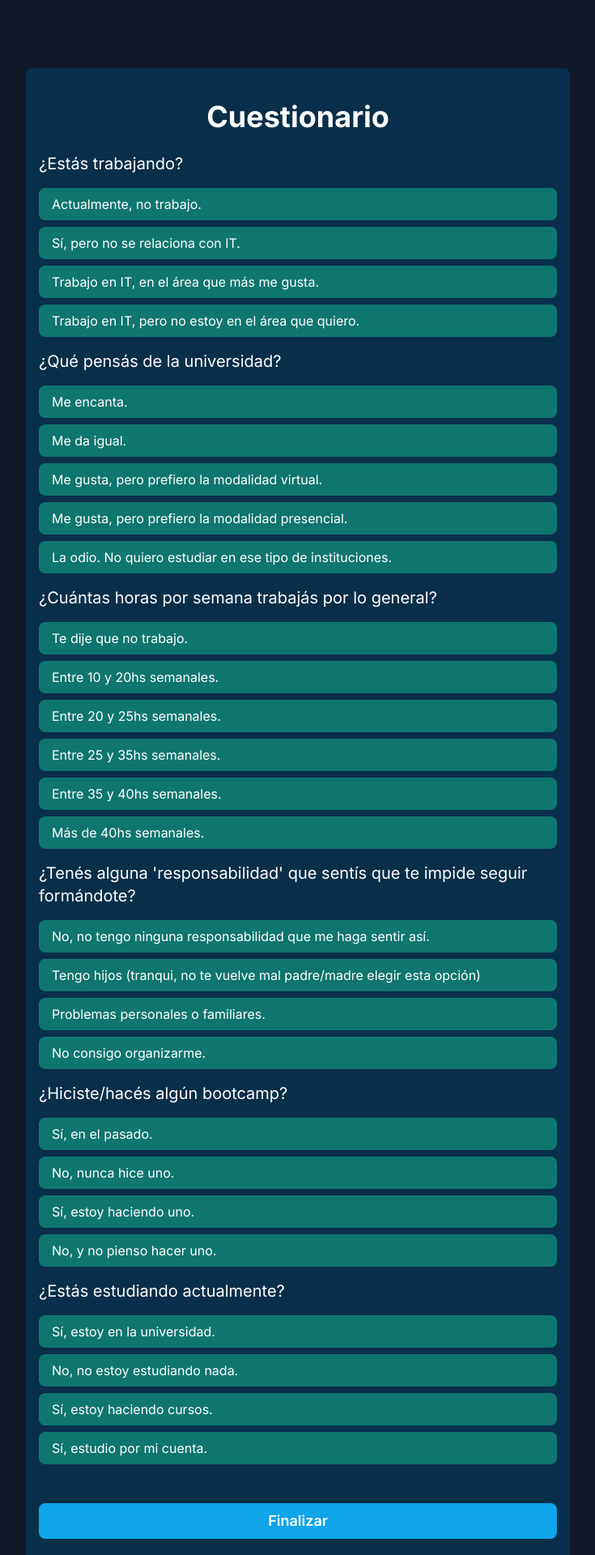
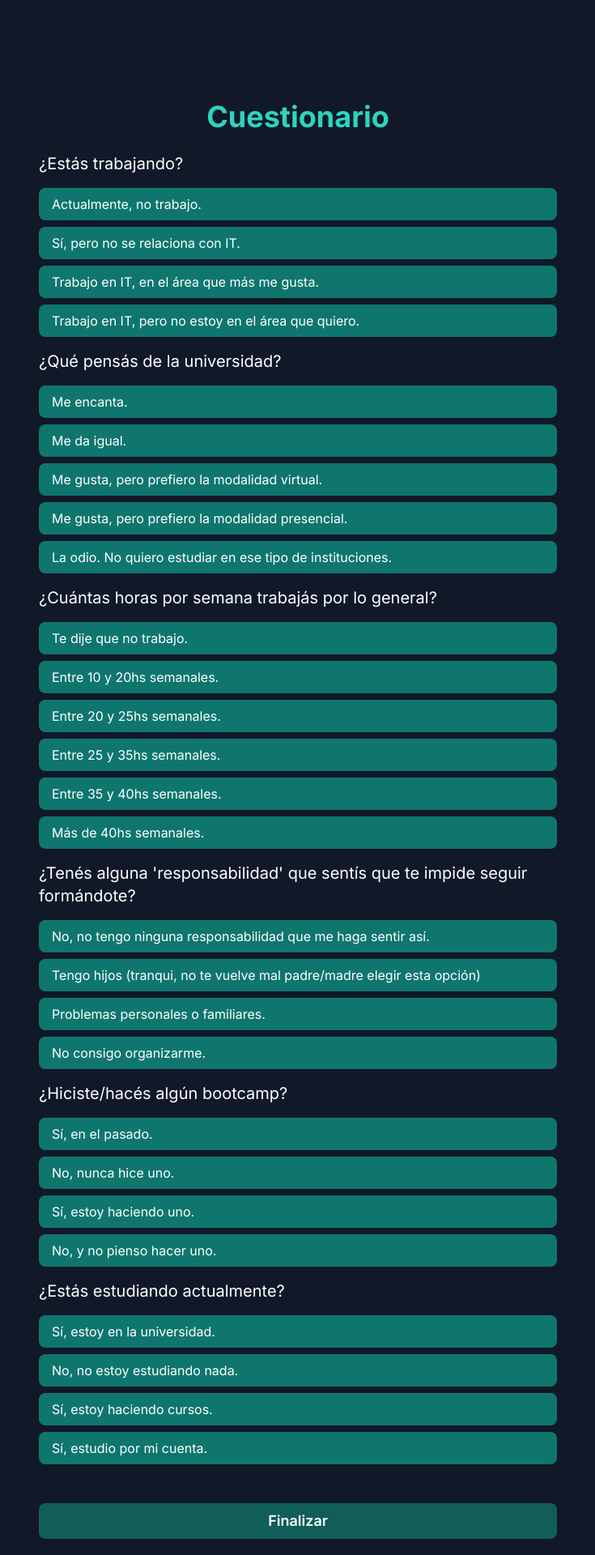
Before and after one commit to aronmilenait/carrerait-roadmap, a Next.js app in the folder carrerait-roadmap/: page /cuestionario in a window 1280 px wide. Shown: the part 80-2000 px from the top of the page at 81% size, without its empty margins (272-1007 px from the left). Built offline with nearby package versions, Linux system fonts and the light colour scheme.

Commit message:
Change the colors from the Survey component.

```diff
--- a/carrerait-roadmap/src/app/components/Survey.tsx
+++ b/carrerait-roadmap/src/app/components/Survey.tsx
@@ -33,9 +33,9 @@ const Survey = () => {
   };
 
   return (
-    <section className="bg-sky-950 text-white space-y-8 py-10 px-4 max-w-2xl mx-auto rounded-lg">
+    <section className="bg-grey-950 text-white space-y-8 py-10 px-4 max-w-2xl mx-auto rounded-lg">
       <div id="survey-div">
-        <h1 className="text-4xl font-bold mb-6 text-center">Cuestionario</h1>
+        <h1 className="text-teal-400 text-4xl font-bold mb-6 text-center">Cuestionario</h1>
         {!isFinished ? (
           <>
             <SurveyForm
@@ -46,7 +46,7 @@ const Survey = () => {
             />
             <button
               onClick={handleFinishClick}
-              className="mt-8 bg-sky-500 py-2 px-4 rounded-lg text-lg font-semibold hover:bg-sky-600 transition duration-300 w-full"
+              className="mt-8 bg-teal-800 py-2 px-4 rounded-lg text-lg font-semibold hover:bg-teal-900 transition duration-300 w-full"
             >
               Finalizar
             </button>
```
